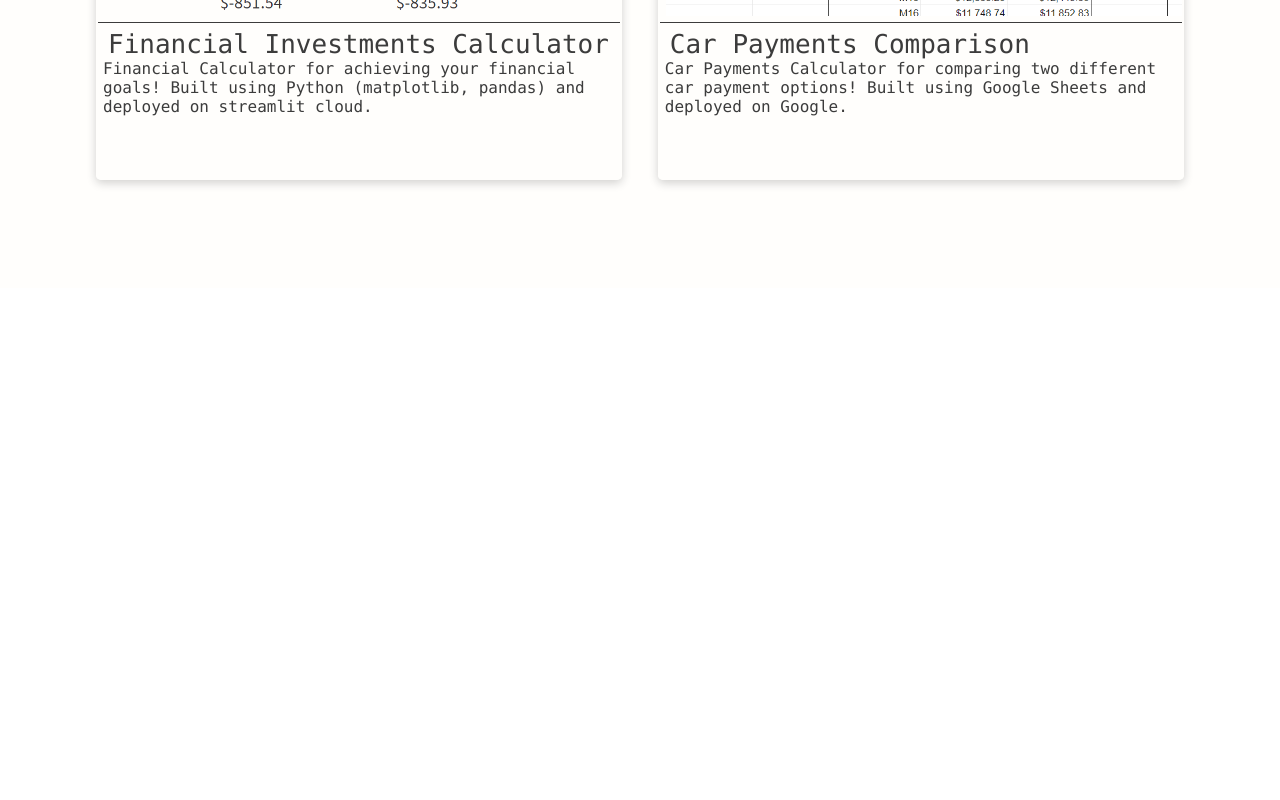
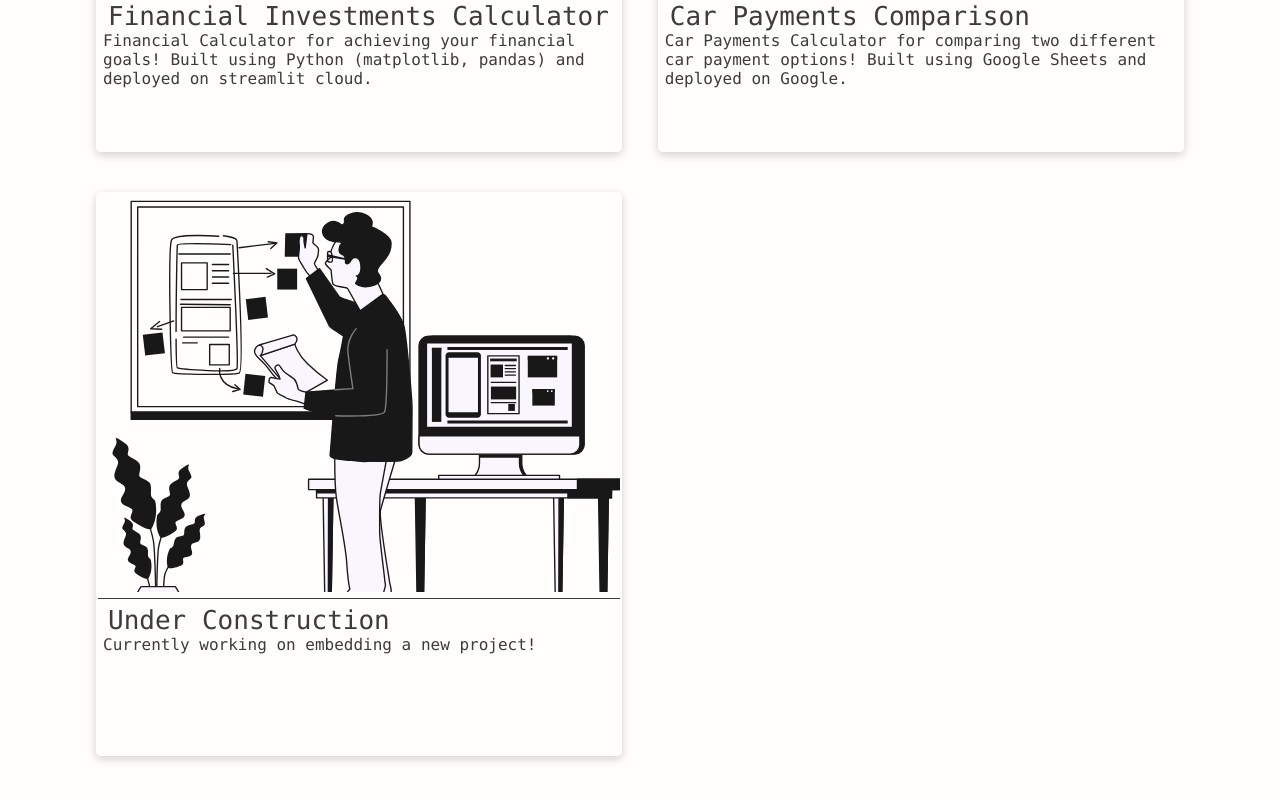
Before and after one commit to ddaviddn/portfolio, a React (Create React App) app: page /projects in a window 1280 px wide. Shown: the part 512-1312 px from the top of the page. Before the commit the page ends 800 px from the top, so only its background shows below. Built offline with nearby package versions, Linux system fonts and the light colour scheme.

Commit message:
Adding a construction image to portfolio projects,

```diff
--- a/src/components/ProjectsPage/ProjectBuild.json
+++ b/src/components/ProjectsPage/ProjectBuild.json
@@ -10,5 +10,11 @@
     "imageDesc": "car_comparison",
     "title": "Car Payments Comparison",
     "desc": "Car Payments Calculator for comparing two different car payment options! Built using Google Sheets and deployed on Google."
+  },
+  {
+    "link": "/projects/under_construction",
+    "imageDesc": "under_construction",
+    "title": "Under Construction",
+    "desc": "Currently working on embedding a new project!"
   }
 ]
--- a/src/components/ProjectsPage/ProjectPageTest.js
+++ b/src/components/ProjectsPage/ProjectPageTest.js
@@ -6,11 +6,12 @@ import projectJSON from "./ProjectBuild.json";
 
 // importing project images
 import financialShot from "./assets/financial_calculator.png";
-import carComparisonShot from "./assets/car_comparison.png"
+import carComparisonShot from "./assets/car_comparison.png";
+import constructionShot from "./assets/construction.svg";
 
 function ProjectPageTest() {
     const projects = projectJSON;
-    const imgArray = [financialShot, carComparisonShot]
+    const imgArray = [financialShot, carComparisonShot, constructionShot]
     let projectsList = []
 
     for (let i = 0; i < projects.length; i++) {
```
Also changed, not shown: src/components/ProjectsPage/assets/construction.svg (added).
